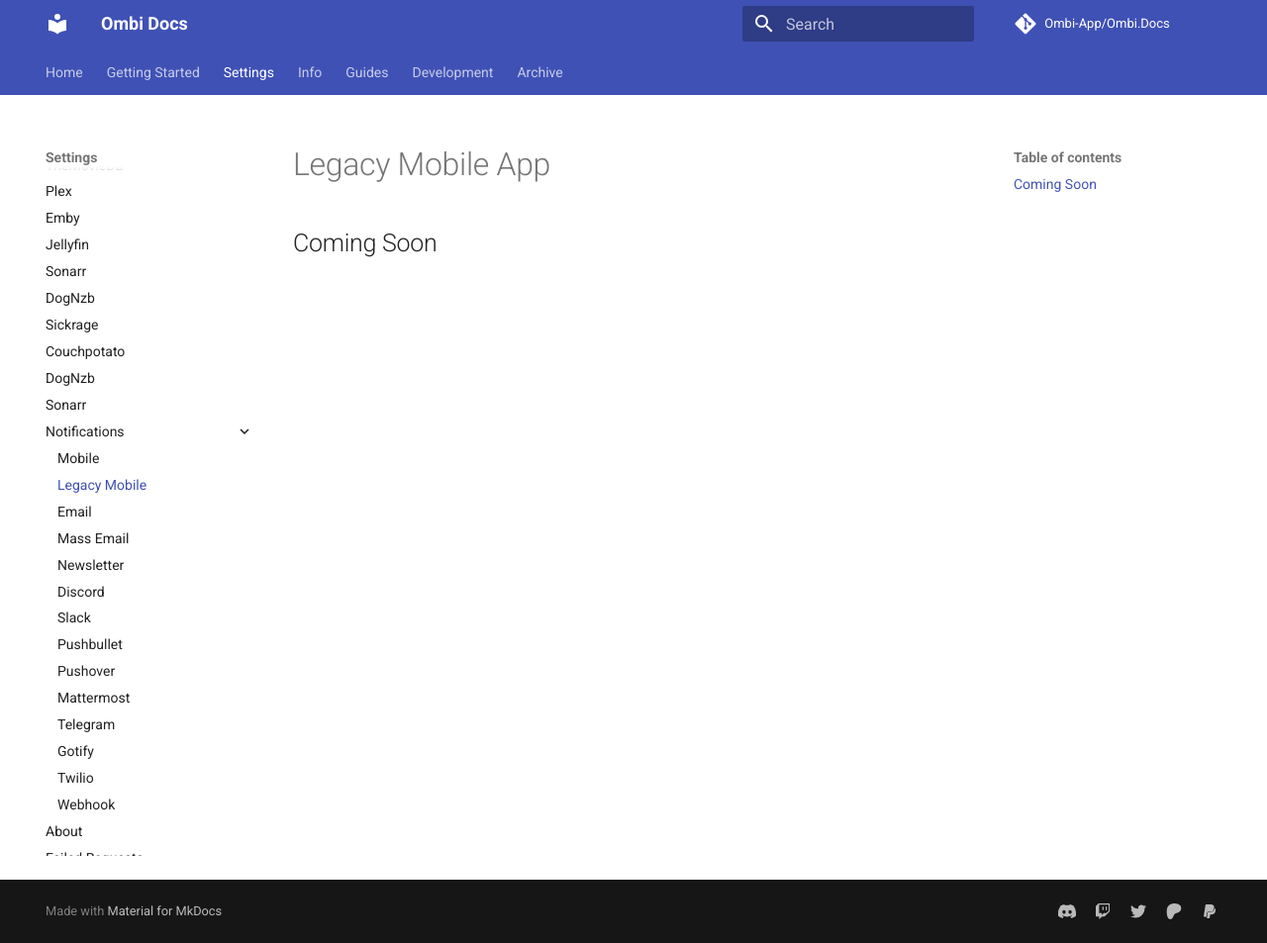
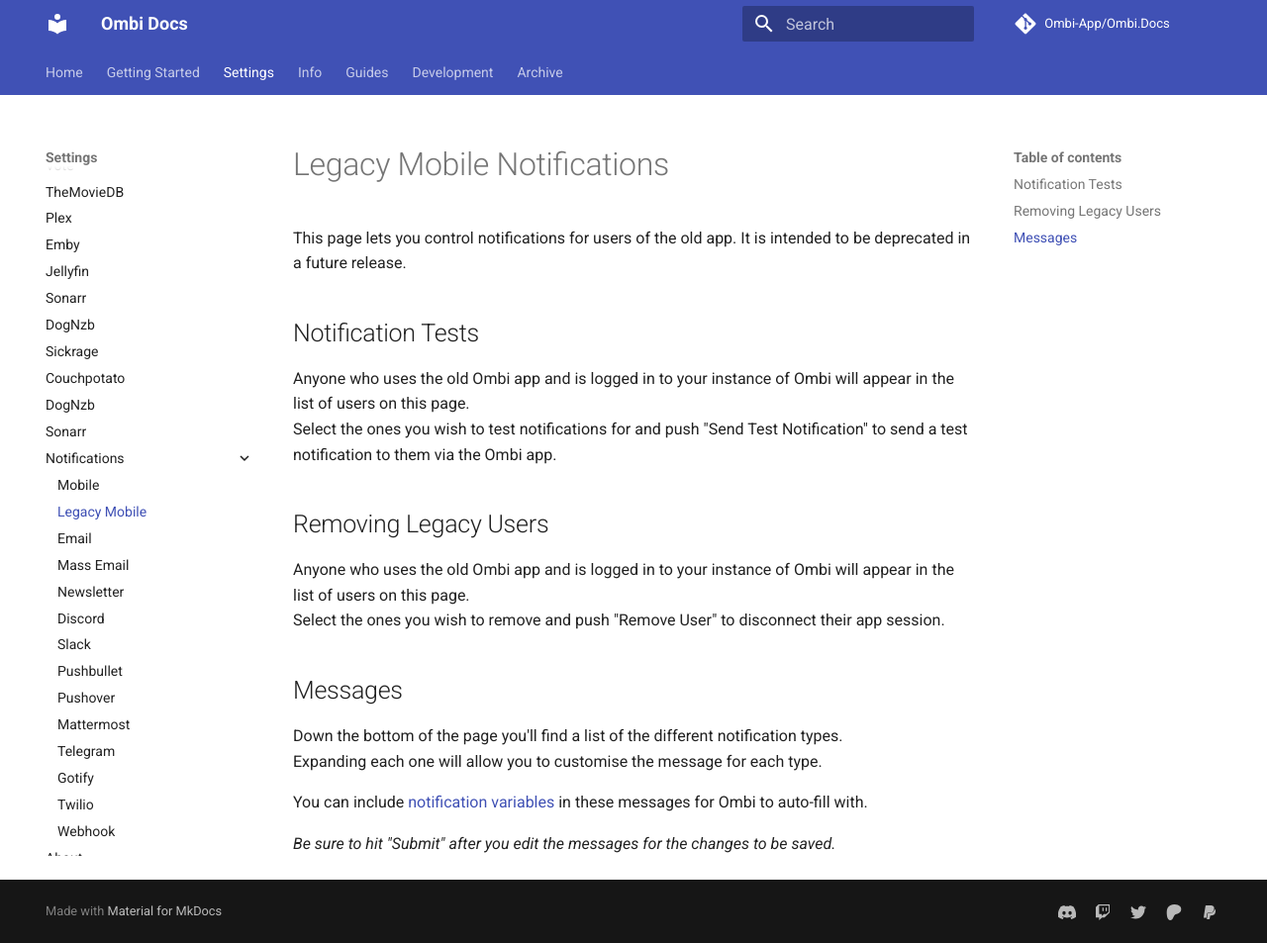
Before and after one commit to Ombi-app/Ombi.Docs, an MkDocs documentation site: the page built from docs/settings/notifications/mobile.md, in a window 1280 px wide and 953 px high. Shown: the whole window at 99% size. Built offline with MkDocs 1.6.1 and Material for MkDocs 9.7.7, drawn with Linux system fonts in a browser that asks for light colours; comment, search, counter and statistics services are not loaded.

Commit message:
Mobile page is done

```diff
--- a/docs/settings/notifications/mobile.md
+++ b/docs/settings/notifications/mobile.md
@@ -1,3 +1,22 @@
-# Legacy Mobile App
+# Legacy Mobile Notifications
 
-## Coming Soon
+This page lets you control notifications for users of the old app. It is intended to be deprecated in a future release.
+
+## Notification Tests
+
+Anyone who uses the old Ombi app and is logged in to your instance of Ombi will appear in the list of users on this page.
+Select the ones you wish to test notifications for and push "Send Test Notification" to send a test notification to them via the Ombi app.
+
+## Removing Legacy Users
+
+Anyone who uses the old Ombi app and is logged in to your instance of Ombi will appear in the list of users on this page.
+Select the ones you wish to remove and push "Remove User" to disconnect their app session.
+
+## Messages
+
+Down the bottom of the page you'll find a list of the different notification types.
+Expanding each one will allow you to customise the message for each type.
+
+You can include [notification variables](../../info/notification-template-variables) in these messages for Ombi to auto-fill with.
+
+_Be sure to hit "Submit" after you edit the messages for the changes to be saved._
```
